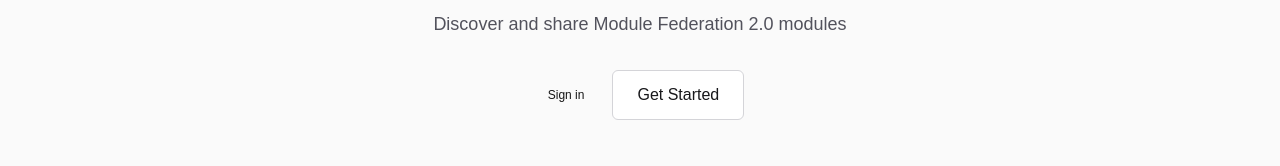
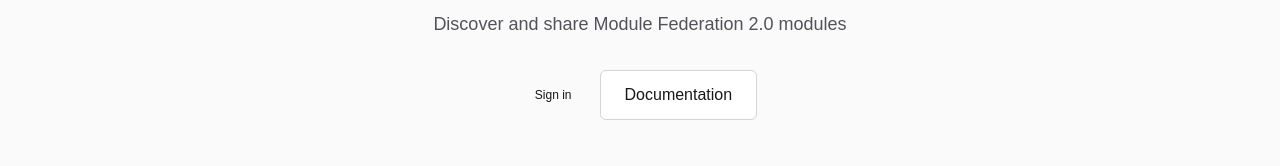
Before and after one commit to Daeluse/catalog, a Next.js app: page / in a window 1280 px wide. Shown: the part 159-325 px from the top of the page. Built offline with nearby package versions, Linux system fonts and the light colour scheme; no server answers.

Commit message:
chore: cleanup

```diff
--- a/src/app/page.tsx
+++ b/src/app/page.tsx
@@ -72,7 +72,7 @@
                   variant="secondary"
                   size="lg"
                 >
-                  Get Started
+                  Documentation
                 </Button>
               </>
             )}
--- a/src/components/Header.tsx
+++ b/src/components/Header.tsx
@@ -37,7 +37,7 @@
                 <div>
                   <p className="cursor-pointer hover:border-b">
                     <Link href="/documentation/getting-started">
-                      Get started
+                      Documentation
                     </Link>
                   </p>
                 </div>
--- a/src/components/QuickSubscribe.tsx
+++ b/src/components/QuickSubscribe.tsx
@@ -19,7 +19,6 @@
   const {
     data: applicationsData,
     loading: applicationsLoading,
-    refetch: refetchApplications,
   } = useFetch<PaginatedResponse<IApplication>>(`/api/applications`);
 
   useEffect(() => {
@@ -90,7 +89,7 @@
 }
 
 export function QuickSubscribe({ module }: { module: IModule }) {
-  const { data: session, status } = useSession();
+  const { status } = useSession();
   const [application, setApplication] = useState<IApplication | undefined>();
 
   if (!status) return <></>;
```
